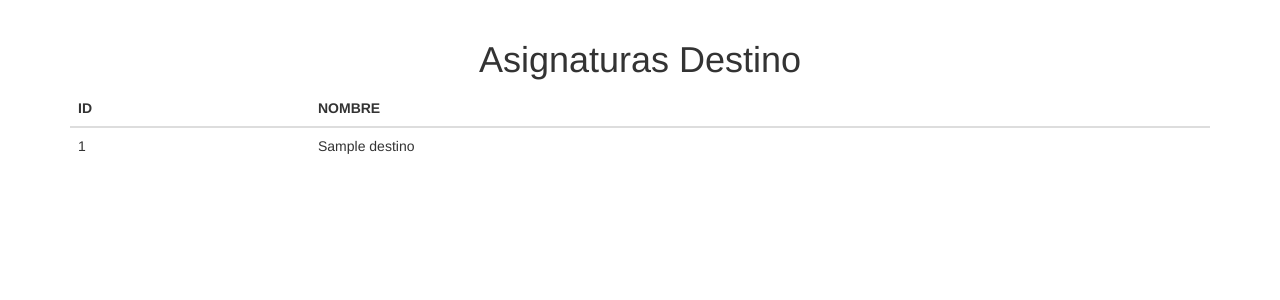
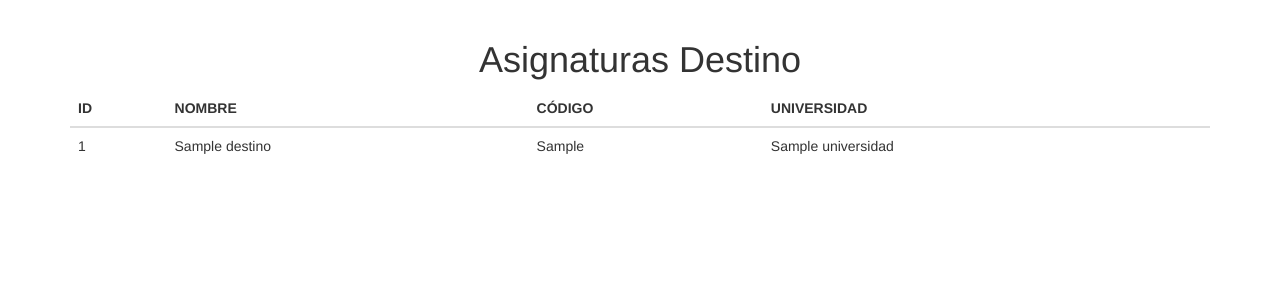
Before and after one commit to alexalvarezg/U2U_app, a Flask app: page /asignaturasDestino in a window 1280 px wide. Shown: the part 52-352 px from the top of the page. Run offline with Flask 2, Linux system fonts and the light colour scheme; the visitor is signed in with stand-in values (Sample User, id 1); tables that the repository leaves empty hold one stand-in row (values such as "Sample post"); some libraries are stand-ins or nearby versions.

Commit message:
modificada query y vista de asignatura destino

```diff
--- a/app/new_views.py
+++ b/app/new_views.py
@@ -149,6 +149,7 @@ def select_estudiantes_idiomas():
         flash('Primero debe inciar sesión o registrarse','danger')
         return redirect(url_for('login'))
 
+
 @app.route("/universidades")
 def select_universidades():
     if 'logged_in' in session:
@@ -157,7 +158,6 @@ def select_universidades():
     else:
         flash('Primero debe inciar sesión o registrarse','danger')
         return redirect(url_for('login'))
-
 
 
 @app.route("/universidades_con_idiomas")
@@ -191,7 +191,7 @@ def select_asignaturasO():
 @app.route("/asignaturasDestino")
 def select_asignaturasD():
     if 'logged_in' in session:
-        output = db.engine.execute('SELECT * FROM asignatura_destino;').fetchall()
+        output = db.engine.execute('SELECT a.id, a.nombre, a.codigo, u.nombre FROM asignatura_destino a, universidad u WHERE a.id_universidad=u.id;').fetchall()
         return render_template('Admin/AsignaturasDestino.html',result=output)
     else:
         flash('Primero debe inciar sesión o registrarse','danger')
--- a/templates/Admin/AsignaturasDestino.html
+++ b/templates/Admin/AsignaturasDestino.html
@@ -14,6 +14,8 @@
         <tr>
             <th>ID</th>
             <th>NOMBRE</th>
+            <th>CÓDIGO</th>
+            <th>UNIVERSIDAD</th>
         </tr>
         </thead>
         <tbody>
@@ -21,6 +23,8 @@
             <tr>
                 <td> {{ item[0]}} </td>
                 <td> {{ item[1] }} </td>
+                <td> {{ item[2] }} </td>
+                <td> {{ item[3] }} </td>
             </tr>
         {% endfor %}
         </tbody>
```
